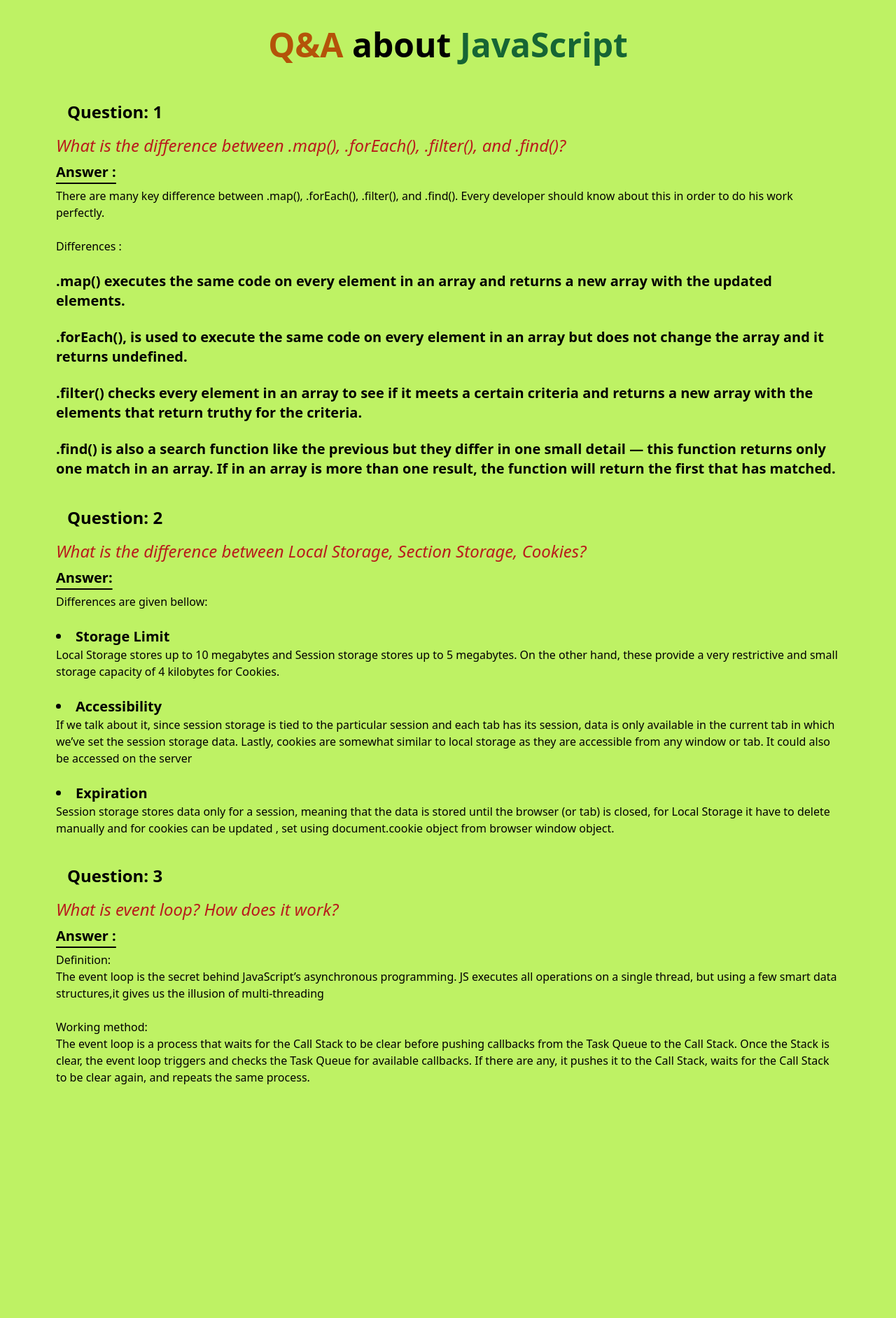
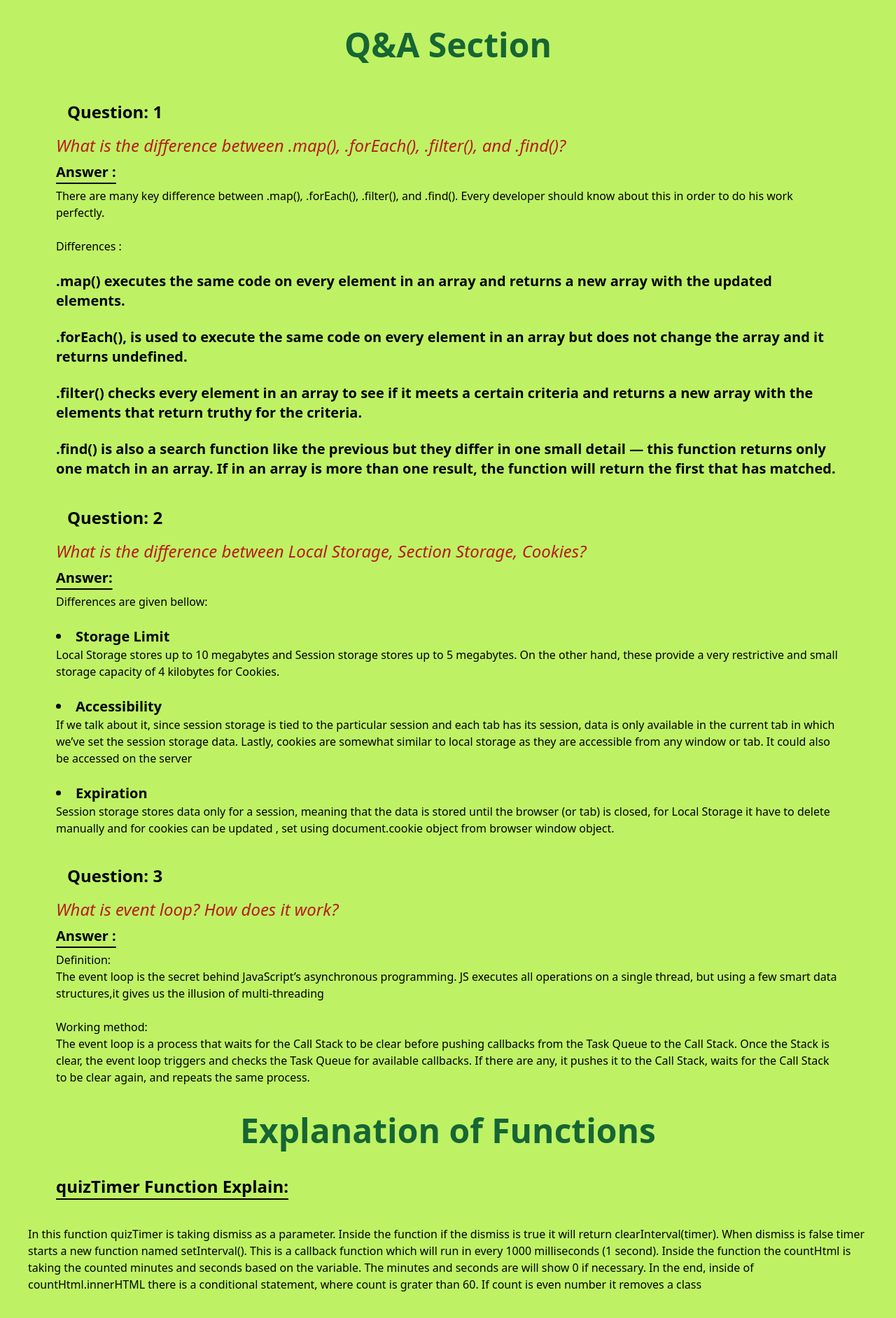
Before and after one commit to shaumicwc/Quiz-Hero, a plain HTML site: page blog.html in a window 1280 px wide. Shown: the whole page at 70% size. Before the commit the page ends 1632 px from the top, so only its background shows below. Drawn offline with nearby package versions, Linux system fonts and the light colour scheme.

Commit message:
quizTimer function explained

```diff
--- a/blog.html
+++ b/blog.html
@@ -12,8 +12,7 @@
 
 <body class="bg-lime-300 p-10">
     <header>
-        <h1 class="text-center text-5xl font-bold"><span class="text-amber-700">Q&A</span> about <span
-                class="text-green-800">JavaScript</span></h1>
+        <h1 class="text-center text-5xl font-bold text-green-800">Q&A Section</h1>
     </header>
 
     <main>
@@ -81,6 +80,22 @@
 
         </section>
         <!-- ----------------Q&A Section end------------ -->
+        <section>
+            <div>
+                <h1 class="text-center text-5xl font-bold text-green-800"> Explanation of Functions </h1>
+                <p class="text-2xl font-bold m-10 underline underline-offset-8">quizTimer Function Explain:</p>
+                <p>In this function quizTimer is taking dismiss as a parameter. Inside the function if the dismiss is true it will return clearInterval(timer). When dismiss is false timer starts a new function named setInterval(). This is a callback function which will run in every 1000 milliseconds (1 second). Inside the function the countHtml is taking the counted minutes and seconds based on the variable. The minutes and seconds are will show 0 if necessary. In the end, inside of countHtml.innerHTML there is a conditional statement, where count is grater than 60. If count is even number it removes a class </p>
+            </div>
+
+            <div>
+
+            </div>
+
+
+        </section>
+
+
+
     </main>
 
 </body>
```
Also changed, not shown: index.html (+5 -1 lines), index.js (+5 -3 lines).
